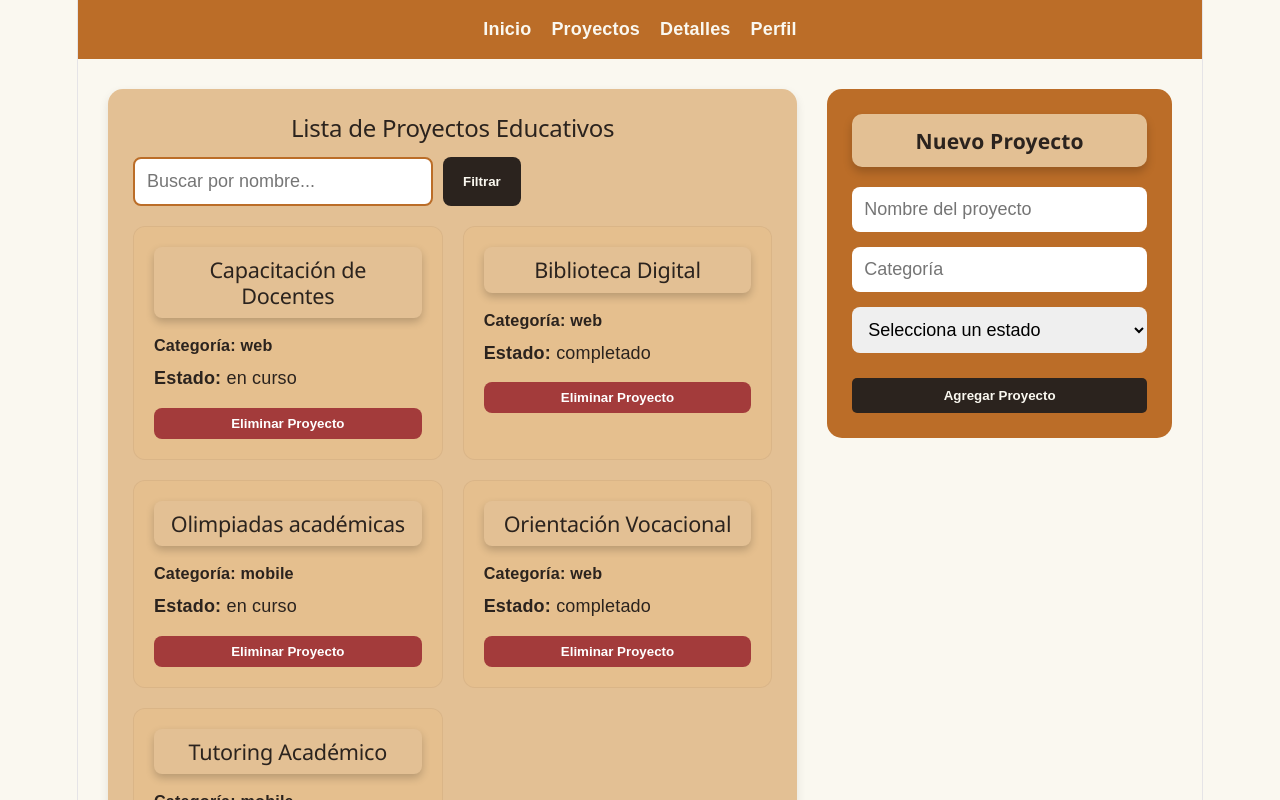
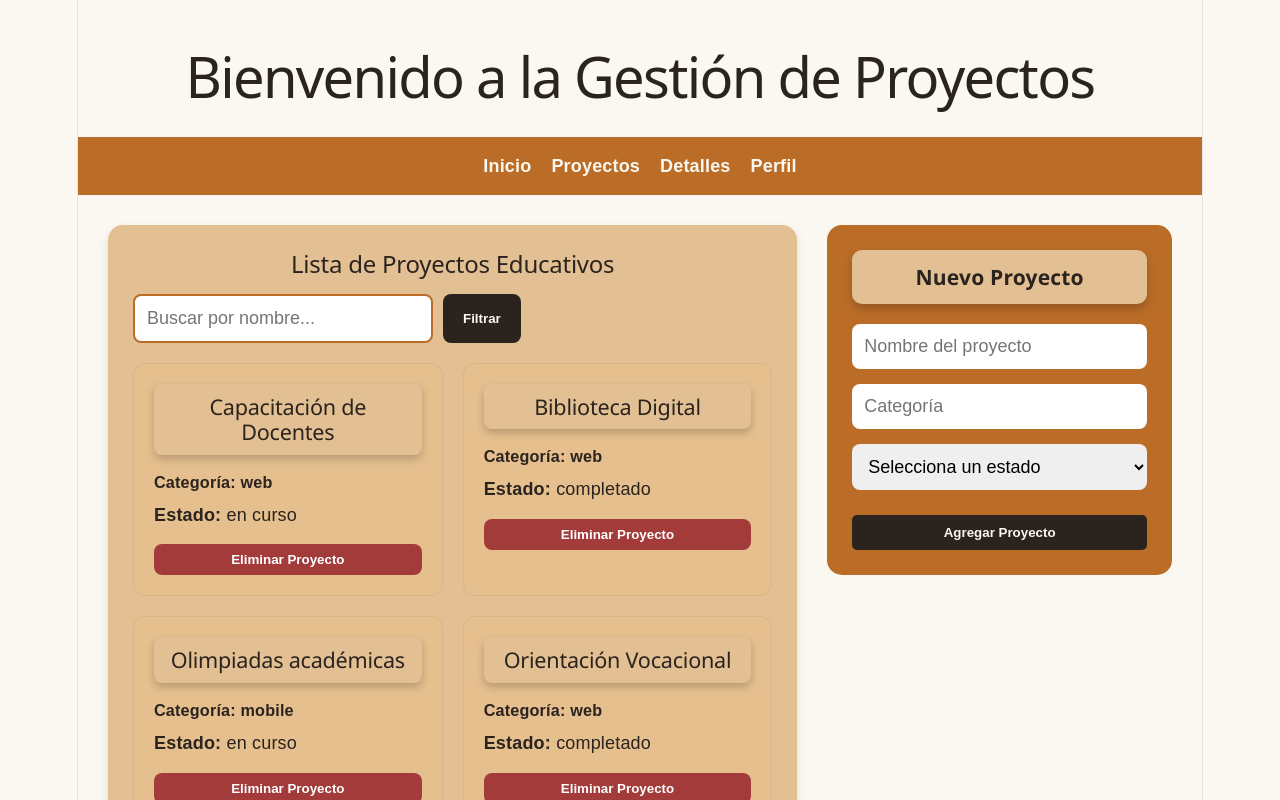
Before and after one commit to FedericoAgustin/pv_tp3_grupo20, a React (Vite) app: page / in a window 1280 px wide. Shown: the top 800 px of the page. Built offline with nearby package versions, Linux system fonts and the light colour scheme.

Commit message:
cambios de Nicolop

```diff
--- a/src/App.jsx
+++ b/src/App.jsx
@@ -2,9 +2,11 @@ import Nav from './components/Nav'
 import Footer from './components/Footer'
 import ListaProyectos from './components/ListaProyecto'
 import "./css/styles.css"
+import Header from './components/Header'
 const App=()=>{
   return(
     <>
+    <Header element={{titulo:"Bienvenido a la Gestión de Proyectos"}}/>
     <Nav/>
     <ListaProyectos/>
     <Footer element={{texto:"Plataforma de Gestion de Proyectos Educativos 2026"}}/>
--- a/src/components/Header.jsx
+++ b/src/components/Header.jsx
@@ -1,8 +1,14 @@
 import React from 'react'
 
-const Header = () => {
+const Header = (props) => {
+
+    let { titulo } = props.element;
+
     return (
-        <div>Header</div>
+
+        <header>
+            <h1>{titulo}</h1>
+        </header>
     )
 }
 
```
